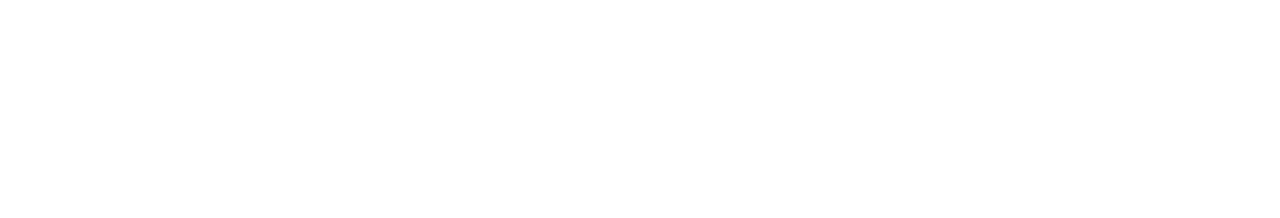
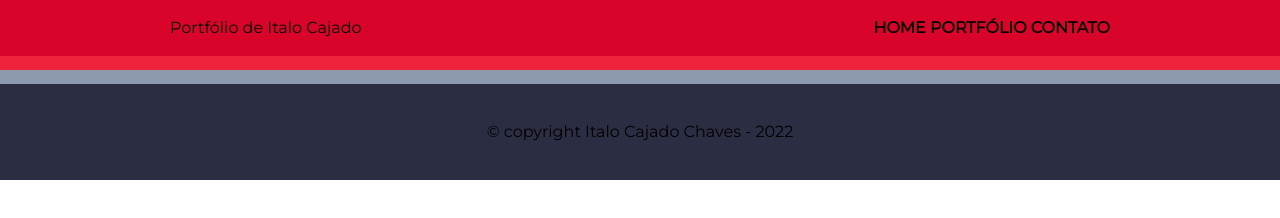
Before and after one commit to italocajado/Rep-frontend-CSS, a plain HTML site: page contato.html in a window 1280 px wide. Drawn offline with Linux system fonts and the light colour scheme.

Commit message:
link entre as paginas feito e estilização do css

```diff
--- a/contato.html
+++ b/contato.html
@@ -0,0 +1,31 @@
+<!DOCTYPE html>
+<html lang="pt-br">
+  <head>
+    <meta charset="UTF-8">
+    <meta name="viewport" content="width=device-width">
+    <title>Meu Portfólio</title>
+    <link rel="stylesheet" href="reset.css">
+    <link rel="stylesheet" href="style.css">
+    <link href="https://fonts.googleapis.com/css2?family=Montserrat&display=swap" rel="stylesheet">
+  </head>
+  <body>
+    <header>
+      <div class="caixa">
+        <h1>Portfólio de Italo Cajado</h1>
+        <nav>
+          <ul>
+            <li><a href="index.html">Home</a></li>
+            <li><a href="portfolio.html">Portfólio</a></li>
+            <li><a href="contato.html">Contato</a></li>
+          </ul>
+        </nav>
+      </div>
+  </header>
+    <main>
+
+    </main>
+    <footer>
+      <p class="copyright">&copy; copyright Italo Cajado Chaves - 2022</p>
+    </footer>
+  </body>
+</html>
--- a/style.css
+++ b/style.css
@@ -12,6 +12,27 @@ header{
     position: relative;
     width: 940px;
     margin: 0 auto;
+}
+
+nav {
+    position: absolute;
+    top: 0px;
+    right: 0;
+}
+
+nav li{
+    display: inline;
+}
+
+nav a {
+	text-transform: uppercase;
+	color: #000000;
+	font-weight: bold;
+	text-decoration: none;
+}
+
+nav a:hover {
+	text-decoration: underline;
 }
 
 .principal{
```
Also changed, not shown: portfolio.html (+31 -0 lines).
